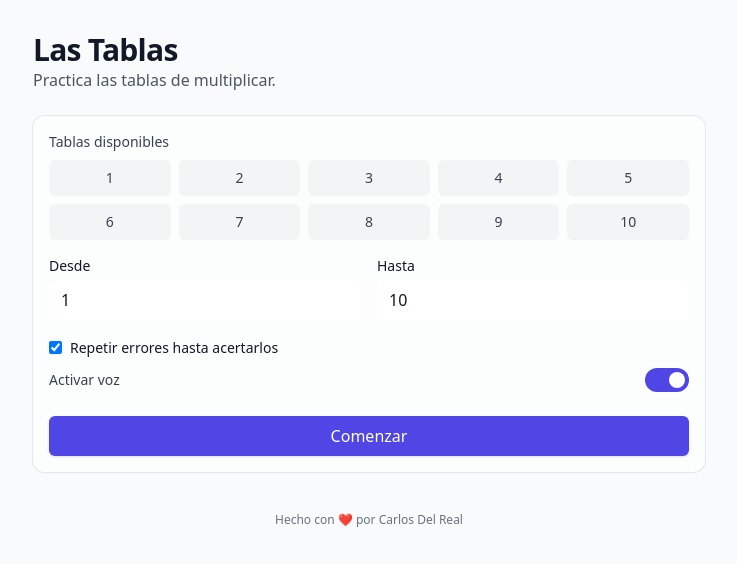
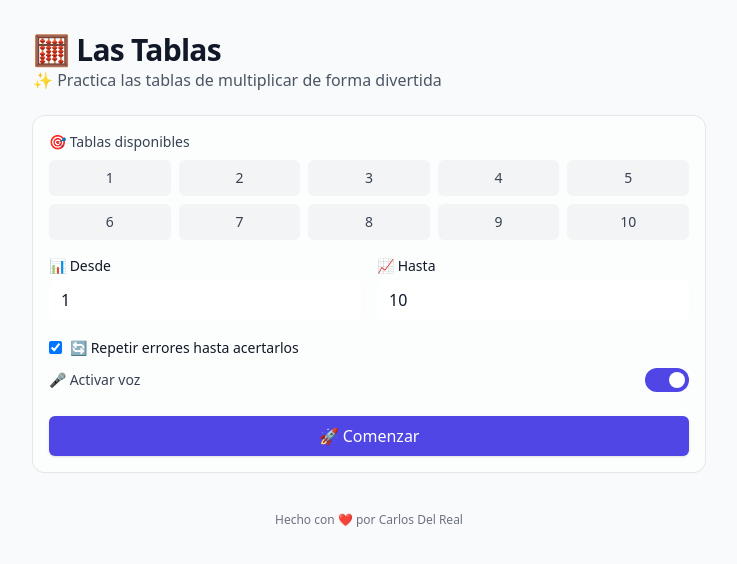
Before and after one commit to carloshdelreal/lastablas, a React (Vite) app: page / in a window 1280 px wide. Shown: the top 564 px of the page, without its empty margins (271-1008 px from the left). Built offline with nearby package versions, Linux system fonts and the light colour scheme.

Commit message:
feat: added emojis

```diff
--- a/src/App.tsx
+++ b/src/App.tsx
@@ -53,9 +53,9 @@ function App(): JSX.Element {
     <div className="min-h-full flex flex-col items-center px-4 py-8">
       <div className="w-full max-w-2xl">
         <header className="mb-6">
-          <h1 className="text-3xl font-bold tracking-tight">Las Tablas</h1>
+          <h1 className="text-3xl font-bold tracking-tight">🧮 Las Tablas</h1>
           <p className="text-gray-600 dark:text-gray-300">
-            Practica las tablas de multiplicar.
+            ✨ Practica las tablas de multiplicar de forma divertida
           </p>
         </header>
         {!started ? (
--- a/src/ui/Setup.tsx
+++ b/src/ui/Setup.tsx
@@ -71,7 +71,7 @@ export default function Setup(props: SetupProps): JSX.Element {
     <section className="space-y-4 bg-white/60 dark:bg-white/5 rounded-xl p-4 shadow-sm ring-1 ring-gray-200 dark:ring-white/10">
       <div>
         <label className="block text-sm font-medium text-gray-700 dark:text-gray-300 mb-2">
-          Tablas disponibles
+          🎯 Tablas disponibles
         </label>
         <div className="grid grid-cols-5 gap-2">
           {Array.from({ length: 10 }, (_, i) => i + 1).map(tableNumber => {
@@ -93,7 +93,7 @@ export default function Setup(props: SetupProps): JSX.Element {
         </div>
         {showError && selectedTables.length === 0 && (
           <p className="text-sm text-red-600 dark:text-red-400 mt-1">
-            Seleccione al menos una tabla por favor
+            ⚠️ Seleccione al menos una tabla por favor
           </p>
         )}
       </div>
@@ -101,7 +101,7 @@ export default function Setup(props: SetupProps): JSX.Element {
       <div className="grid grid-cols-2 gap-4">
         <div>
           <InputField
-            label="Desde"
+            label="📊 Desde"
             type="number"
             value={rangeFrom}
             onChange={e => setRangeFrom(Number(e.target.value))}
@@ -109,7 +109,7 @@ export default function Setup(props: SetupProps): JSX.Element {
         </div>
         <div>
           <InputField
-            label="Hasta"
+            label="📈 Hasta"
             type="number"
             value={rangeTo}
             onChange={e => setRangeTo(Number(e.target.value))}
@@ -125,13 +125,13 @@ export default function Setup(props: SetupProps): JSX.Element {
             onChange={e => setRepeatErrors(e.target.checked)}
             className="rounded border-gray-300 text-indigo-600 shadow-sm focus:ring-indigo-500"
           />
-          Repetir errores hasta acertarlos
+          🔄 Repetir errores hasta acertarlos
         </label>
 
         {speechService.isSupported() && (
           <div className="flex items-center justify-between">
             <span className="text-sm text-gray-700 dark:text-gray-300">
-              Activar voz
+              🎤 Activar voz
             </span>
             <button
               onClick={() => setVoiceEnabled(!voiceEnabled)}
@@ -156,7 +156,7 @@ export default function Setup(props: SetupProps): JSX.Element {
           onClick={handleStart}
           className="mt-2 w-full items-center justify-center rounded-md bg-indigo-600 px-4 py-2 text-white font-medium shadow hover:bg-indigo-500 focus:outline-none focus:ring-2 focus:ring-offset-2 focus:ring-indigo-500"
         >
-          Comenzar
+          🚀 Comenzar
         </button>
       </div>
     </section>
--- a/src/ui/Started.tsx
+++ b/src/ui/Started.tsx
@@ -79,13 +79,13 @@ export default function Started(props: StartedProps): JSX.Element {
     <section className="space-y-4 bg-white/60 dark:bg-white/5 rounded-xl p-4 shadow-sm ring-1 ring-gray-200 dark:ring-white/10">
       <div className="flex items-baseline justify-between">
         <p className="text-sm text-gray-600 dark:text-gray-300">
-          Progreso: {solvedUnique}/{totalQuestions}
+          📊 Progreso: {solvedUnique}/{totalQuestions}
         </p>
         <div className="flex items-center gap-4">
           {speechService.isSupported() && (
             <div className="flex items-center gap-2">
               <span className="text-sm text-gray-600 dark:text-gray-300">
-                Voz
+                🎤 Voz
               </span>
               <button
                 onClick={() => setLocalVoiceEnabled(!localVoiceEnabled)}
@@ -104,7 +104,7 @@ export default function Started(props: StartedProps): JSX.Element {
             </div>
           )}
           <p className="text-sm">
-            Aciertos:{' '}
+            🎯 Aciertos:{' '}
             <span className="font-semibold text-emerald-600">{correctCount}</span>
           </p>
         </div>
@@ -137,11 +137,11 @@ export default function Started(props: StartedProps): JSX.Element {
       </div>
       {answers.length > 0 && (
         <div className="text-sm text-gray-600 dark:text-gray-300">
-          Última respuesta:{' '}
+          📝 Última respuesta:{' '}
           {answers[answers.length - 1].correct ? (
-            <span className="text-emerald-600 font-medium">Correcta</span>
+            <span className="text-emerald-600 font-medium">✅ Correcta</span>
           ) : (
-            <span className="text-rose-600 font-medium">Incorrecta</span>
+            <span className="text-rose-600 font-medium">❌ Incorrecta</span>
           )}
         </div>
       )}
--- a/src/ui/Summary.tsx
+++ b/src/ui/Summary.tsx
@@ -26,18 +26,18 @@ export default function Summary({
 }: SummaryProps): JSX.Element {
   return (
     <section className="space-y-4 bg-white/60 dark:bg-white/5 rounded-xl p-4 shadow-sm ring-1 ring-gray-200 dark:ring-white/10">
-      <h2 className="text-xl font-semibold">Resumen</h2>
+      <h2 className="text-xl font-semibold">📊 Resumen</h2>
       <p>
-        Preguntas: {answers.length} · Aciertos: {correctCount} · Precisión:{' '}
+        🎯 Preguntas: {answers.length} · ✅ Aciertos: {correctCount} · 📈 Precisión:{' '}
         {answers.length ? Math.round((correctCount / answers.length) * 100) : 0}%
       </p>
       <div className="overflow-x-auto">
         <table className="min-w-full text-sm">
           <thead>
             <tr className="text-left">
-              <th className="py-1 pr-4">Pregunta</th>
+              <th className="py-1 pr-4">❓ Pregunta</th>
               <th className="py-1 pr-4">Tu respuesta</th>
-              <th className="py-1">Resultado</th>
+              <th className="py-1">🎯 Resultado</th>
             </tr>
           </thead>
           <tbody>
@@ -52,9 +52,9 @@ export default function Summary({
                   <td className="py-1 pr-4">{a.given || '(vacío)'}</td>
                   <td className="py-1">
                     {ok ? (
-                      <span className="text-emerald-600">Correcta</span>
+                      <span className="text-emerald-600">✅ Correcta</span>
                     ) : (
-                      <span className="text-rose-600">Incorrecta</span>
+                      <span className="text-rose-600">❌ Incorrecta</span>
                     )}
                   </td>
                 </tr>
@@ -67,13 +67,13 @@ export default function Summary({
         onClick={onBack}
         className="inline-flex items-center justify-center rounded-md bg-gray-200 dark:bg-gray-700 px-4 py-2 font-medium hover:bg-gray-300 dark:hover:bg-gray-600"
       >
-        Volver a configuración
+        🎯 Practica otra tabla
       </button>
       <button
         onClick={onRepeat}
         className="inline-flex items-center justify-center rounded-md bg-indigo-600 px-4 py-2 text-white font-medium shadow hover:bg-indigo-500 ml-2"
       >
-        Repetir
+        🔄 Repetir
       </button>
     </section>
   );
```
